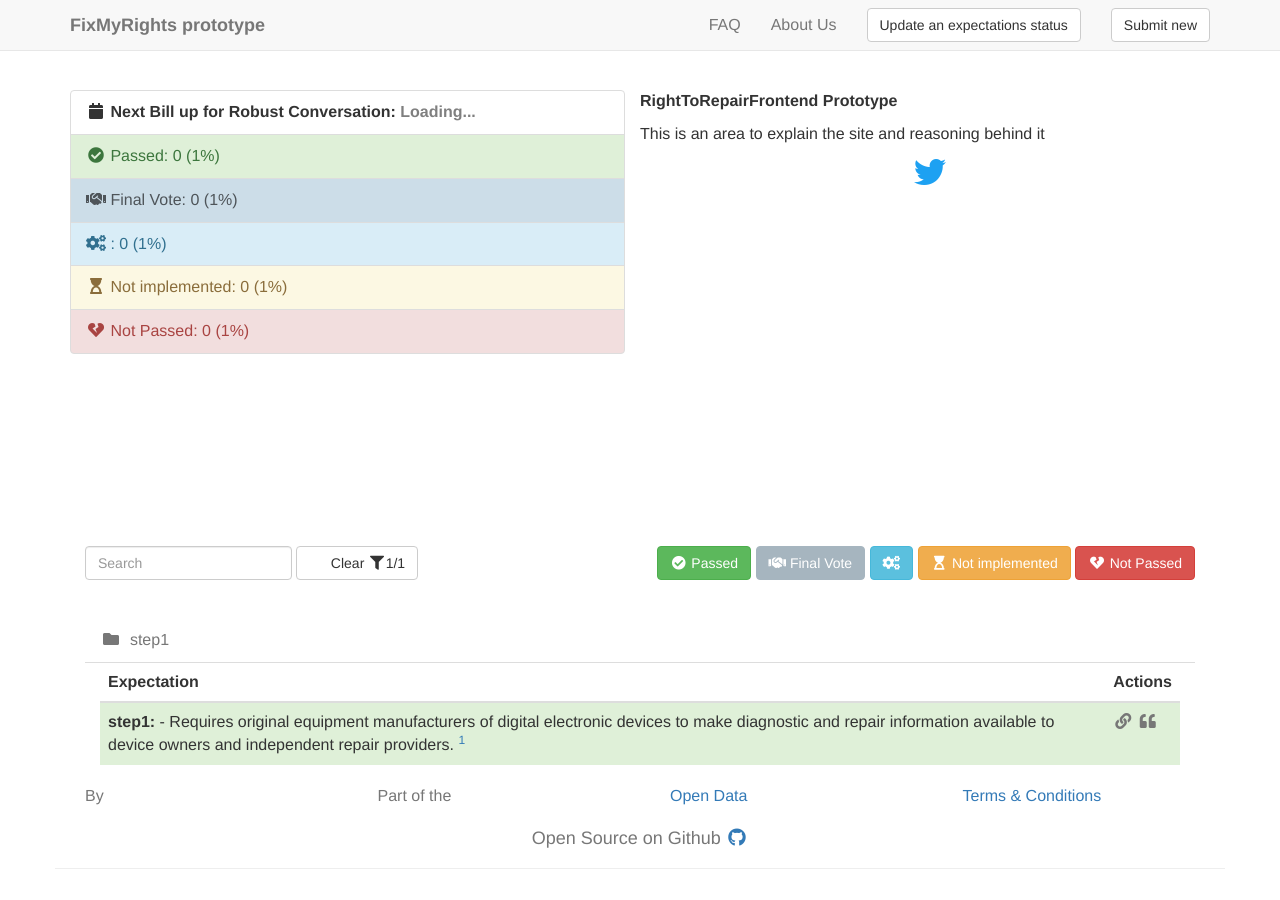
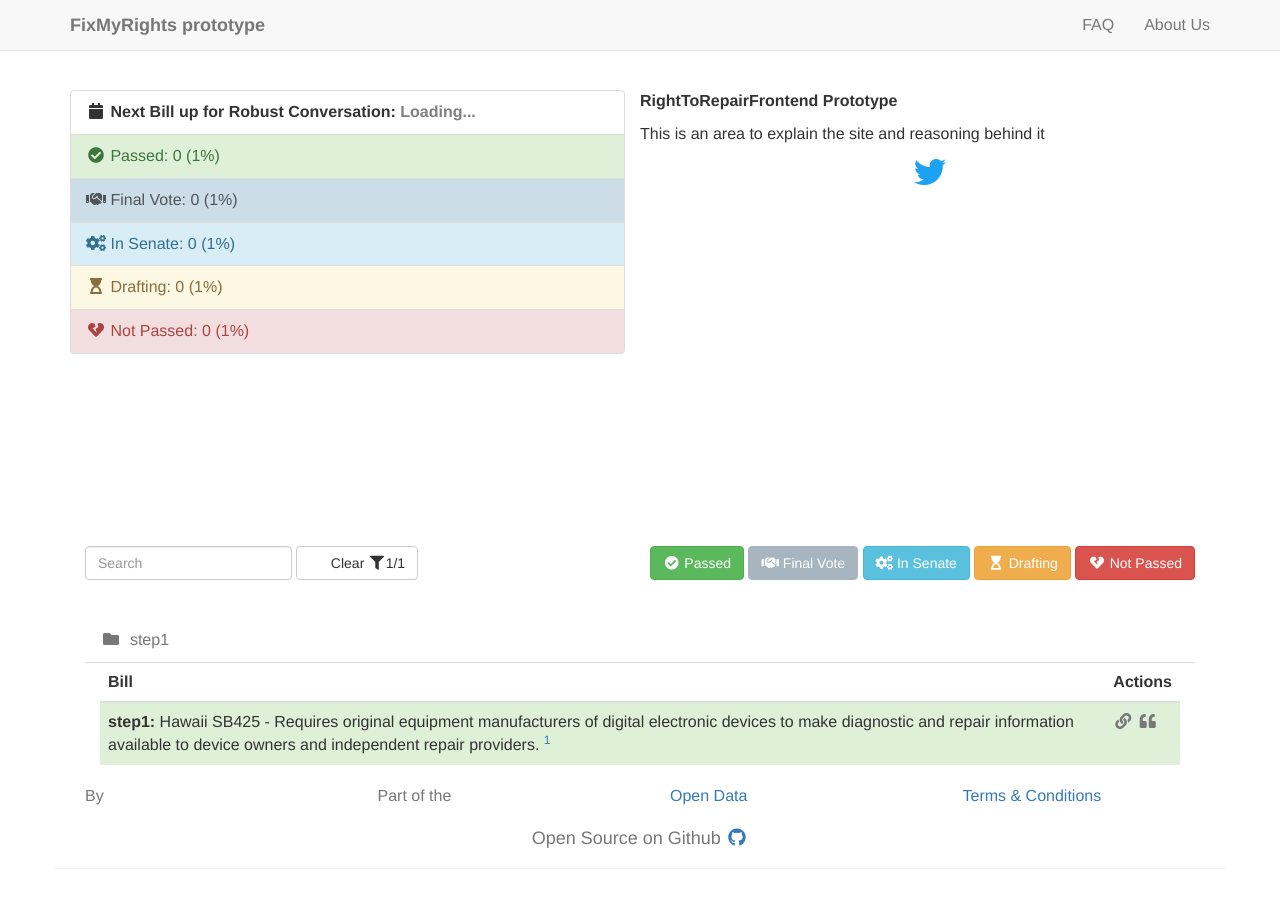
Before and after one commit to Chunjee/FixMyRightsFrontendPrototype, a Jekyll site: the page built from index.html, in a window 1280 px wide. Built offline with Jekyll 4.4.1, drawn with Linux system fonts in a browser that asks for light colours; nearby versions of some CDN libraries.

Commit message:
fix: style.css

```diff
--- a/_data/data.json
+++ b/_data/data.json
@@ -1,4 +1,4 @@
-{"icons":{"step1":"folder"},"statuses":{"Passed":{"color":"success","icon":"check-circle"},"Final Vote":{"color":"compromised","icon":"handshake"},"":{"color":"info","icon":"cogs"},"Not implemented":{"color":"warning","icon":"hourglass-start"},"Not Passed":{"color":"danger","icon":"heart-broken"}},
+{"icons":{"step1":"folder"},"statuses":{"Passed":{"color":"success","icon":"check-circle"},"Final Vote":{"color":"compromised","icon":"handshake"},"In Senate":{"color":"info","icon":"cogs"},"Drafting":{"color":"warning","icon":"hourglass-start"},"Not Passed":{"color":"danger","icon":"heart-broken"}},
 
-"expectations":[{"title":"- Requires original equipment manufacturers of digital electronic devices to make diagnostic and repair information available to device owners and independent repair providers.","category":"step1","status":"Completed","sources":["https://legiscan.com/HI/bill/SB425/2020"],"tags":["HI"], "quote":"Requires original equipment manufacturers of digital electronic devices to make diagnostic and repair information available to device owners and independent repair providers."}
+"expectations":[{"title":"Hawaii SB425 - Requires original equipment manufacturers of digital electronic devices to make diagnostic and repair information available to device owners and independent repair providers.","category":"step1","status":"Completed","sources":["https://legiscan.com/HI/bill/SB425/2020"],"tags":["HI"], "quote":"Requires original equipment manufacturers of digital electronic devices to make diagnostic and repair information available to device owners and independent repair providers."}
 ]}
--- a/_layouts/page.html
+++ b/_layouts/page.html
@@ -93,14 +93,8 @@ layout: compress
 
                 <!-- Collect the nav links, forms, and other content for toggling -->
                 <div class="collapse navbar-collapse" id="bs-example-navbar-collapse-1">
-                    <form class="navbar-form navbar-right" action="https://goo.gl/forms/kBqRMa2nVfzdTfSk1" method="get" target="_blank">
-                        <button type="submit" class="btn btn-default" data-toggle="tooltip" data-placement="bottom" title="Will need sources!">Submit new</button>
-                    </form>
-			<form class="navbar-form navbar-right" action="https://goo.gl/forms/xMK6E5f5errVwriA3" method="get" target="_blank">
-				<button type="submit" class="btn btn-default" data-toggle="tooltip" data-placement="bottom" title="Please review the FAQ before submitting">Update an expectations status</button>
-			</form>
                     <ul class="nav navbar-nav navbar-right">
-			<li><a href="/faq">FAQ</a></li>
+			            <li><a href="/faq">FAQ</a></li>
                         <li><a href="/about">About Us</a></li>
                     </ul>
                 </div>
--- a/index.html
+++ b/index.html
@@ -139,7 +139,7 @@ layout: page
                         <!--<th>Status</th>-->
                         <!--<th>Category</th>-->
                         <!-- <th>Tags</th> -->
-                        <th>Expectation</th>
+                        <th>Bill</th>
                         <!-- <th>Sources</th> -->
                         <th>Actions</th>
                     </tr>
```
